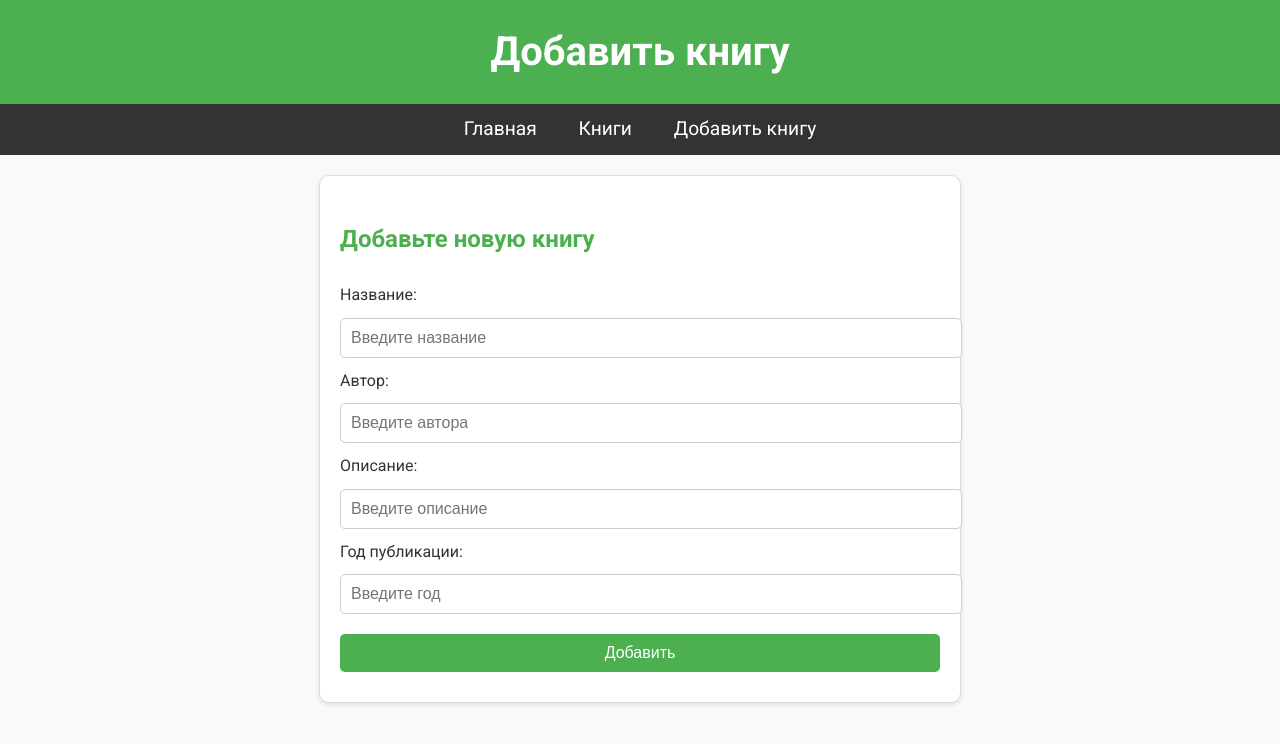
After one commit to kitrii/library, a Flask app: page /add_book in a window 1280 px wide. The commit adds this page. Shown: the top 744 px of the page. Run offline with Flask 3, Linux system fonts and the light colour scheme.

Commit message:
add book page

```diff
--- a/app.py
+++ b/app.py
@@ -29,6 +29,11 @@ def books_page():
     books = Book.query.all()
     return render_template('books.html', books=books)
 
+@app.route('/add_book')
+def add_book_page():
+    return render_template('add_book.html')
+
+
 # Роут для добавления книги через API
 @app.route('/api/books', methods=['POST'])
 def add_book():
--- /dev/null
+++ b/templates/add_book.html
@@ -0,0 +1,52 @@
+<!-- templates/add_book.html -->
+<!DOCTYPE html>
+<html lang="en">
+<head>
+    <meta charset="UTF-8">
+    <meta name="viewport" content="width=device-width, initial-scale=1.0">
+    <title>Добавить книгу</title>
+    <!-- Подключение CSS -->
+    <link rel="stylesheet" href="{{ url_for('static', filename='css/styles.css') }}">
+    <!-- Подключение Google Fonts -->
+    <link href="https://fonts.googleapis.com/css2?family=Roboto:wght@300;400;700&display=swap" rel="stylesheet">
+</head>
+<body>
+    <header>
+        <h1 class="main-title">Добавить книгу</h1>
+    </header>
+
+    <nav class="navigation">
+        <a href="/">Главная</a> |
+        <a href="/books">Книги</a> |
+        <a href="/add_book">Добавить книгу</a>
+    </nav>
+
+<section class="form-section">
+    <h3>Добавьте новую книгу</h3>
+    <form id="bookForm">
+        <div class="form-group">
+            <label for="title">Название:</label>
+            <input type="text" id="title" placeholder="Введите название" required>
+        </div>
+        <div class="form-group">
+            <label for="author">Автор:</label>
+            <input type="text" id="author" placeholder="Введите автора" required>
+        </div>
+        <div class="form-group">
+            <label for="description">Описание:</label>
+            <input type="text" id="description" placeholder="Введите описание" required>
+        </div>
+        <div class="form-group">
+            <label for="year">Год публикации:</label>
+            <input type="number" id="year" placeholder="Введите год" required>
+        </div>
+        <div class="form-group">
+            <button type="button" onclick="addBook()">Добавить</button>
+        </div>
+    </form>
+</section>
+
+    <!-- Подключение JS -->
+    <script src="{{ url_for('static', filename='js/script.js') }}"></script>
+</body>
+</html>
--- a/templates/books.html
+++ b/templates/books.html
@@ -18,6 +18,7 @@
     <nav class="navigation">
         <a href="/">Главная</a> |
         <a href="/books">Книги</a>
+        <a href="/add_book">Добавить книгу</a>
     </nav>
 
     <section class="book-list">
```
Also changed, not shown: templates/index.html (+3 -14 lines).
